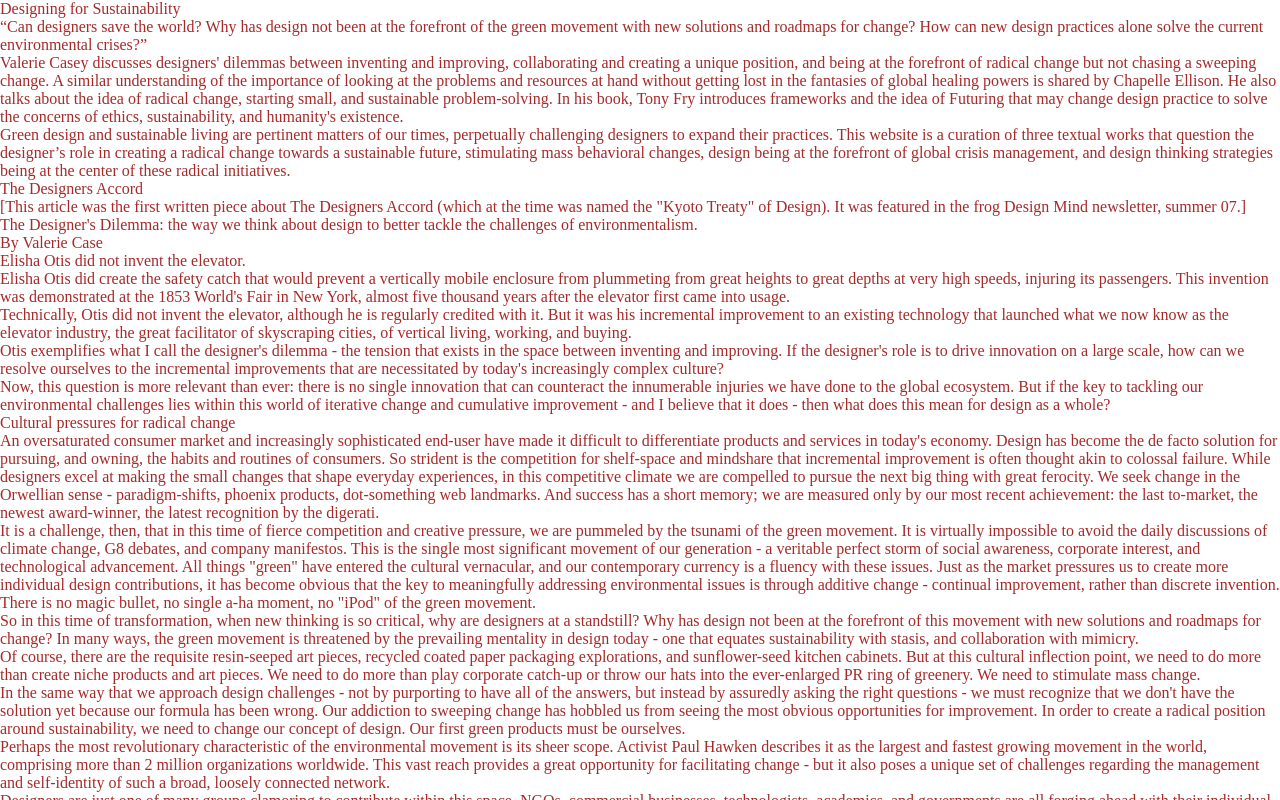
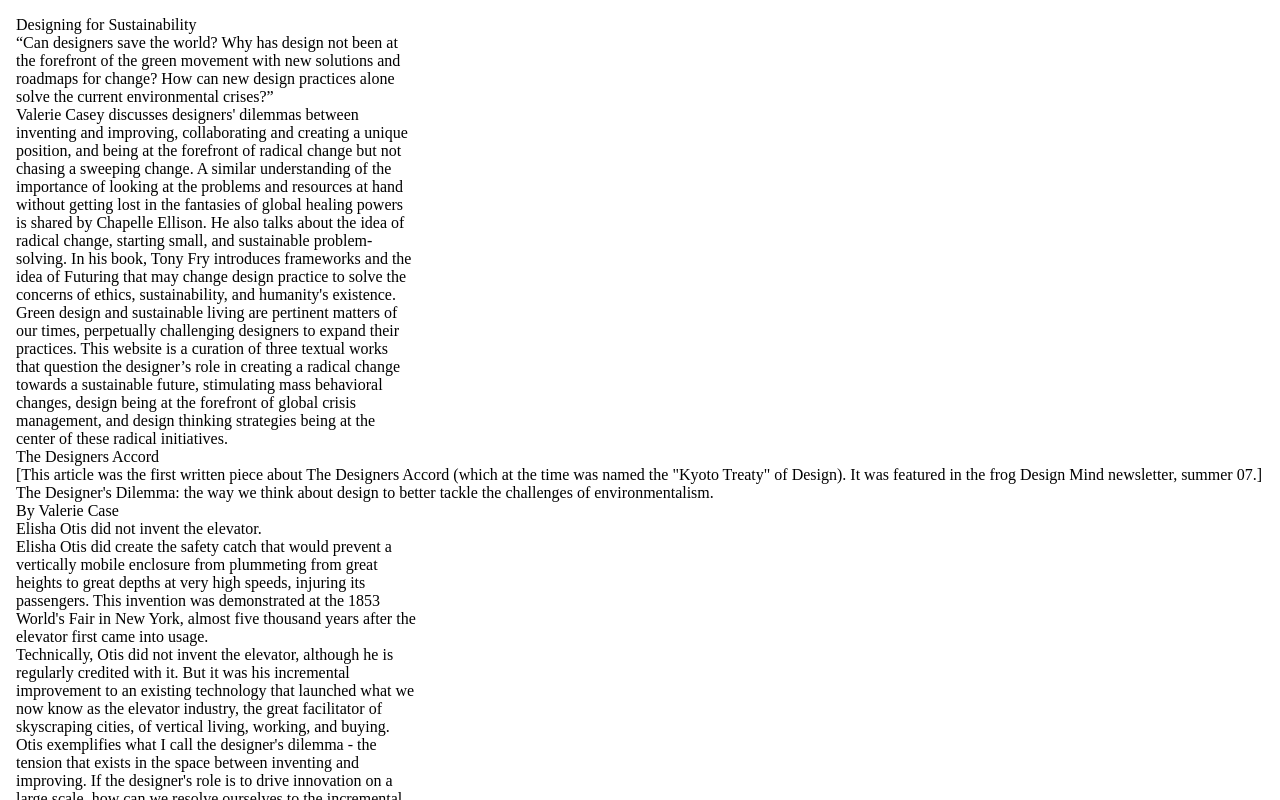
Before and after one commit to goelv641/Binding, a plain HTML site: page index.html in a window 1280 px wide. Shown: the top 800 px of the page. Drawn offline with Linux system fonts and the light colour scheme.

Commit message:
set up some basic styles

```diff
--- a/assets/common.css
+++ b/assets/common.css
@@ -1,3 +1,24 @@
+:root{
+    --base: 16px;
+    --heading: calc(vas(--base) * 2)
+    font-family: sans-serif;
+    font-size: var(--base);
+}
+
+@media (min-width: 600p) { ;
+    :root{
+        --base: 24px;
+    }
+}
+
 body {
-    color: brown;
+    padding: var(--base);
 }
+
+h1{
+    font-size: var(--heading);
+}
+
+p {
+max-width: 50ch;
+}
--- a/entry1/style.css
+++ b/entry1/style.css
@@ -1,3 +1,3 @@
-body{
+body {
     color: blue;
 }
```
